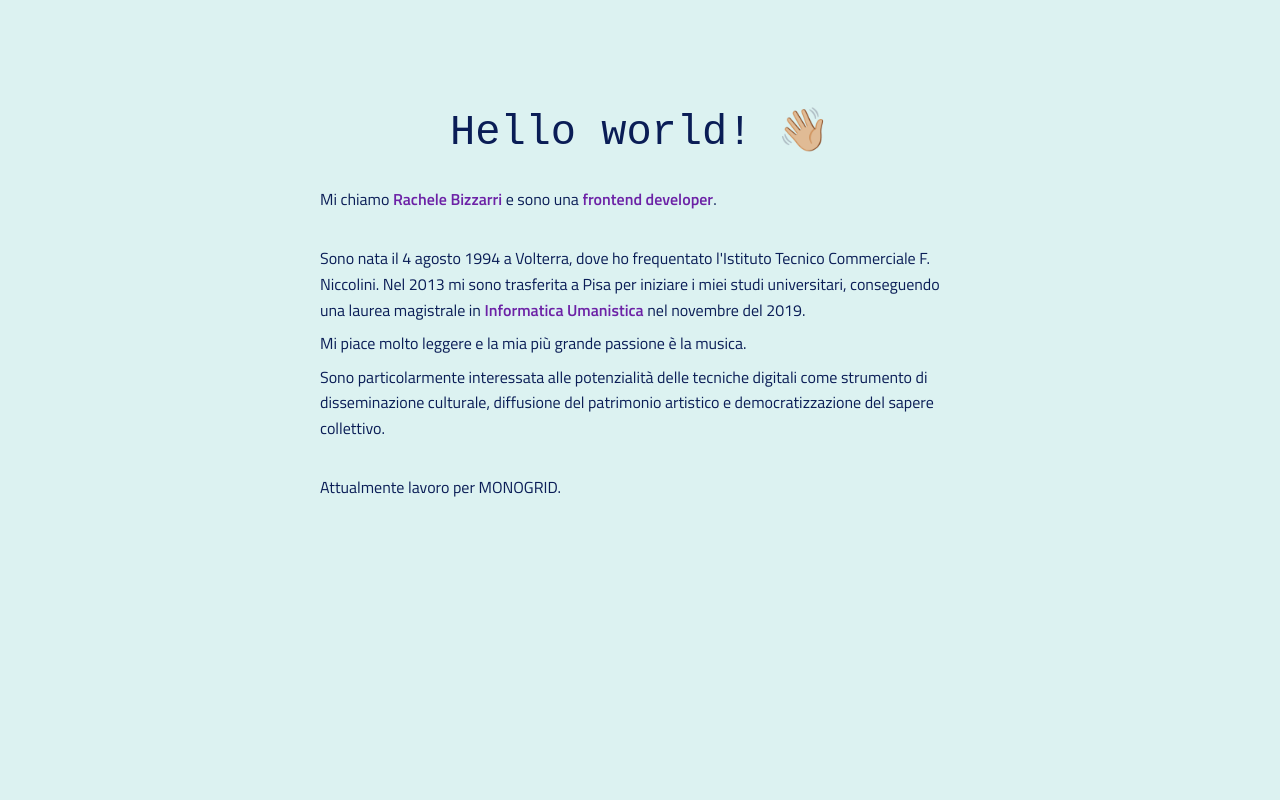
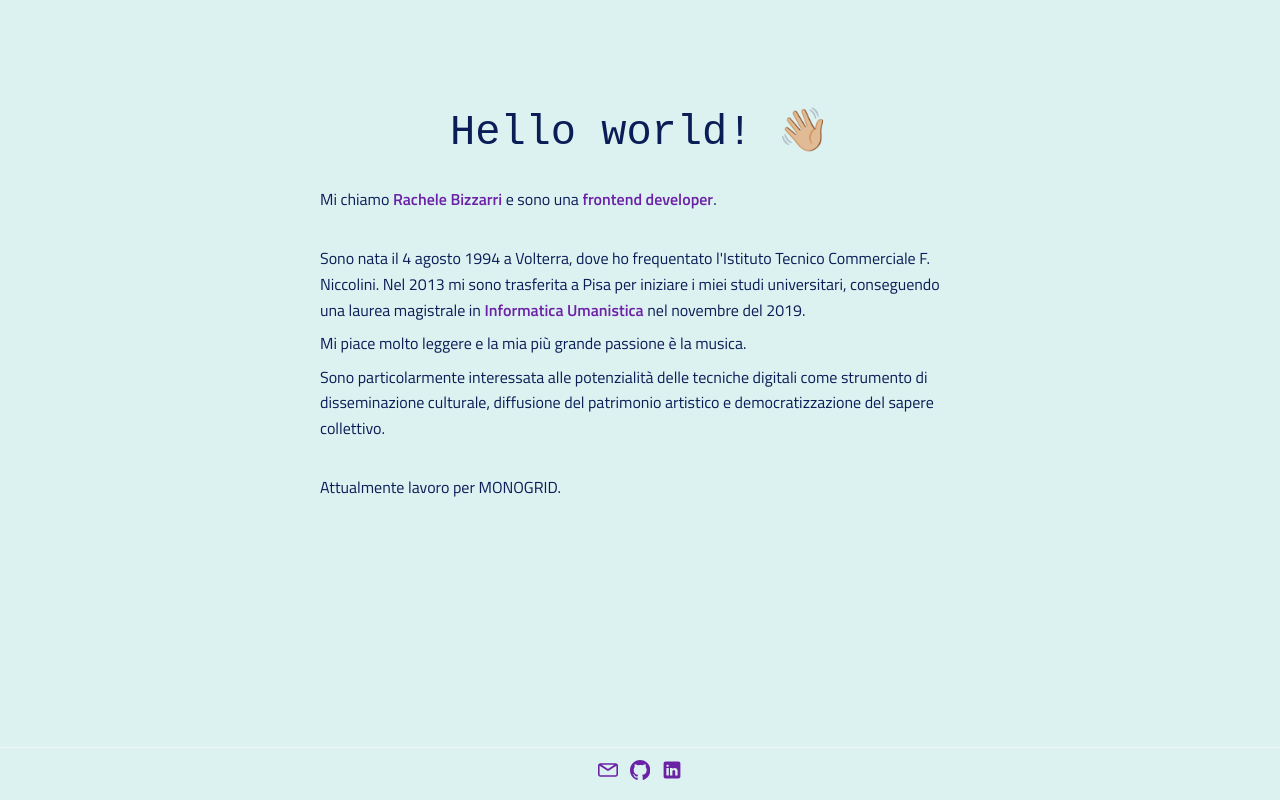
Before and after one commit to rhlbzz/whoami, a Vue app: page / in a window 1280 px wide. Built offline with nearby package versions, Linux system fonts and the light colour scheme; a web font is replaced by a local one.

Commit message:
feat: added footer

```diff
--- a/src/App.vue
+++ b/src/App.vue
@@ -1,9 +1,12 @@
 <script setup lang="ts">
 import { RouterView } from 'vue-router'
+import TheFooter from './components/basic/TheFooter.vue'
 </script>
 
 <template>
   <section class="page">
     <RouterView />
+
+    <TheFooter />
   </section>
 </template>
--- a/src/components/HelloWorld.vue
+++ b/src/components/basic/HelloWorld.vue
@@ -2,7 +2,7 @@
 import { defineComponent } from 'vue'
 
 export default defineComponent({
-    name: 'HiEveryone',
+    name: 'HelloWorld',
     setup() {
         return {}
     }
--- /dev/null
+++ b/src/components/basic/TheFooter.vue
@@ -0,0 +1,54 @@
+<script lang="ts">
+import { defineComponent } from 'vue';
+import { GITHUB_PROFILE_LINK, GMAIL_MAIL, LINKEDIN_PROFILE_LINK } from '../../utils/contants.ts'
+
+export default defineComponent({
+    name: 'TheFooter',
+    setup() {
+        return {
+            GITHUB_PROFILE_LINK,
+            GMAIL_MAIL,
+            LINKEDIN_PROFILE_LINK,
+        }
+    }
+
+})
+</script>
+
+<template>
+    <footer class="fixed text-center w-full">
+        <div class="icons flex items-center justify-center w-full gap-3">
+            <a :href="'mailto:'+GMAIL_MAIL" rel="noopener" target="_blank">
+                <svg class="icon email" xmlns="http://www.w3.org/2000/svg" viewBox="0 0 75.294 75.294" xml:space="preserve"><path d="M66.097 12.089h-56.9C4.126 12.089 0 16.215 0 21.286v32.722c0 5.071 4.126 9.197 9.197 9.197h56.9c5.071 0 9.197-4.126 9.197-9.197V21.287c.001-5.072-4.125-9.198-9.197-9.198zm-4.494 6L37.647 33.523 13.691 18.089h47.912zm4.494 39.117h-56.9A3.201 3.201 0 0 1 6 54.009V21.457l29.796 19.16c.04.025.083.042.124.065.043.024.087.047.131.069.231.119.469.215.712.278.025.007.05.01.075.016.267.063.537.102.807.102h.006c.27 0 .54-.038.807-.102.025-.006.05-.009.075-.016.243-.063.48-.159.712-.278a3.27 3.27 0 0 0 .131-.069c.041-.023.084-.04.124-.065l29.796-19.16v32.551a3.204 3.204 0 0 1-3.199 3.198z"/></svg>
+            </a>
+            <a :href="GITHUB_PROFILE_LINK"  rel="noopener" target="_blank">
+                <svg class="icon github" xmlns="http://www.w3.org/2000/svg" viewBox="0 0 98 96">
+                    <path fill-rule="evenodd" clip-rule="evenodd" d="M48.854 0C21.839 0 0 22 0 49.217c0 21.756 13.993 40.172 33.405 46.69 2.427.49 3.316-1.059 3.316-2.362 0-1.141-.08-5.052-.08-9.127-13.59 2.934-16.42-5.867-16.42-5.867-2.184-5.704-5.42-7.17-5.42-7.17-4.448-3.015.324-3.015.324-3.015 4.934.326 7.523 5.052 7.523 5.052 4.367 7.496 11.404 5.378 14.235 4.074.404-3.178 1.699-5.378 3.074-6.6-10.839-1.141-22.243-5.378-22.243-24.283 0-5.378 1.94-9.778 5.014-13.2-.485-1.222-2.184-6.275.486-13.038 0 0 4.125-1.304 13.426 5.052a46.97 46.97 0 0 1 12.214-1.63c4.125 0 8.33.571 12.213 1.63 9.302-6.356 13.427-5.052 13.427-5.052 2.67 6.763.97 11.816.485 13.038 3.155 3.422 5.015 7.822 5.015 13.2 0 18.905-11.404 23.06-22.324 24.283 1.78 1.548 3.316 4.481 3.316 9.126 0 6.6-.08 11.897-.08 13.526 0 1.304.89 2.853 3.316 2.364 19.412-6.52 33.405-24.935 33.405-46.691C97.707 22 75.788 0 48.854 0z" />
+                </svg>
+            </a>
+            <a :href="LINKEDIN_PROFILE_LINK"  rel="noopener" target="_blank">
+                <svg class="icon linkedin" xmlns="http://www.w3.org/2000/svg" viewBox="0 0 50 50"><path d="M41 4H9C6.24 4 4 6.24 4 9v32c0 2.76 2.24 5 5 5h32c2.76 0 5-2.24 5-5V9c0-2.76-2.24-5-5-5zM17 20v19h-6V20h6zm-6-5.53c0-1.4 1.2-2.47 3-2.47s2.93 1.07 3 2.47c0 1.4-1.12 2.53-3 2.53-1.8 0-3-1.13-3-2.53zM39 39h-6V29c0-2-1-4-3.5-4.04h-.08C27 24.96 26 27.02 26 29v10h-6V20h6v2.56S27.93 20 31.81 20c3.97 0 7.19 2.73 7.19 8.26V39z"/></svg>
+            </a>
+        </div>
+    </footer>
+</template>
+
+<style>
+footer {
+    bottom: 0;
+    padding: 12px 4px;
+    border-top: 1px whitesmoke solid;
+}
+
+.icon {
+    height: 20px;
+    fill: #6C22A6;
+    transition: fill 0.3s ease-in-out;
+}
+
+.icon:hover {
+    fill: #0A1D56;
+    transition: fill 0.3s ease-in-out;
+}
+
+</style>
--- a/src/styles/index.css
+++ b/src/styles/index.css
@@ -35,8 +35,13 @@ p {
   margin-bottom: 8px;
 }
 
+
 .paragraph-1 {
   font-size: 16px;
+}
+
+label {
+  font-size: 14px;
 }
 
 
--- /dev/null
+++ b/src/utils/contants.ts
@@ -0,0 +1,3 @@
+export const GITHUB_PROFILE_LINK = 'https://github.com/rhlbzz'
+export const GMAIL_MAIL = 'rachebizz@gmail.com'
+export const LINKEDIN_PROFILE_LINK = 'https://www.linkedin.com/in/rhlbzz'
--- a/src/views/HomePage.vue
+++ b/src/views/HomePage.vue
@@ -1,5 +1,5 @@
 <script lang="ts">
-import HelloWorld from '@/components/HelloWorld.vue';
+import HelloWorld from '@/components/basic/HelloWorld.vue';
 import { defineComponent } from 'vue'
 
 export default defineComponent({
```
